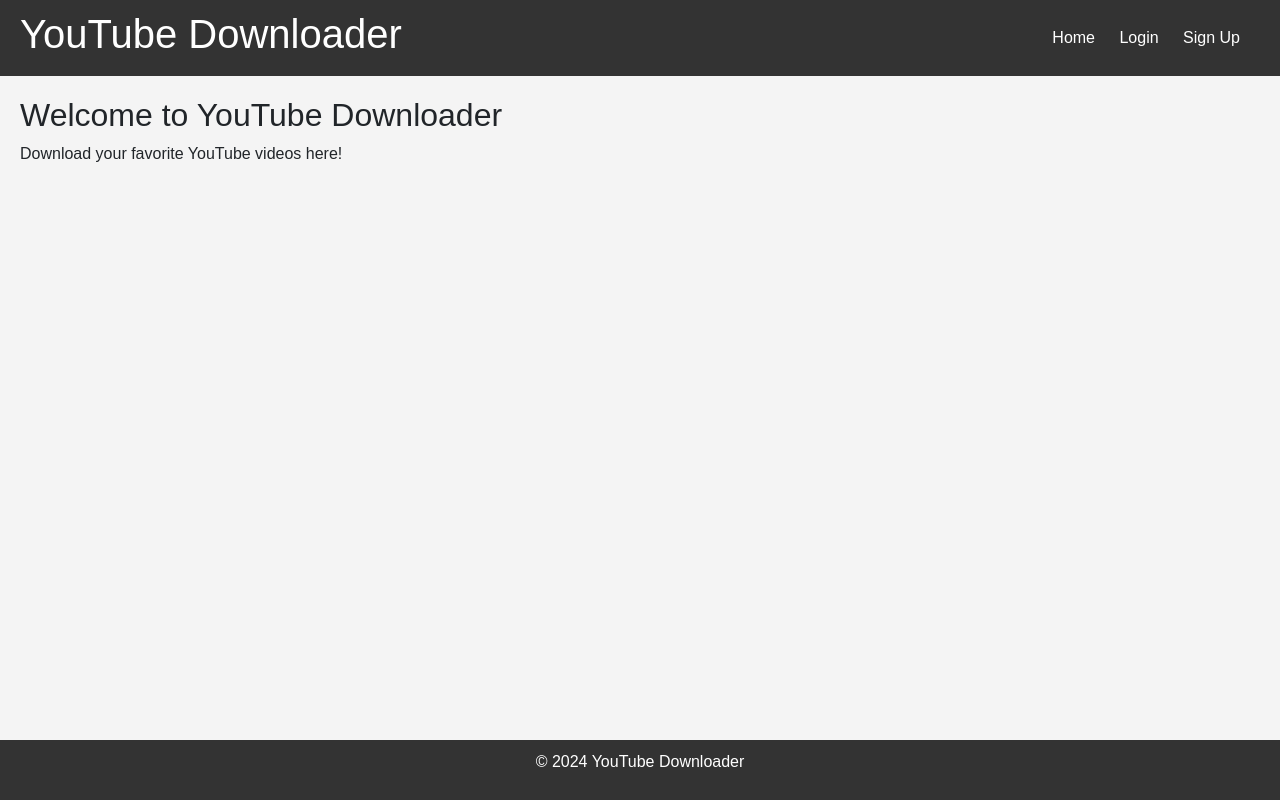
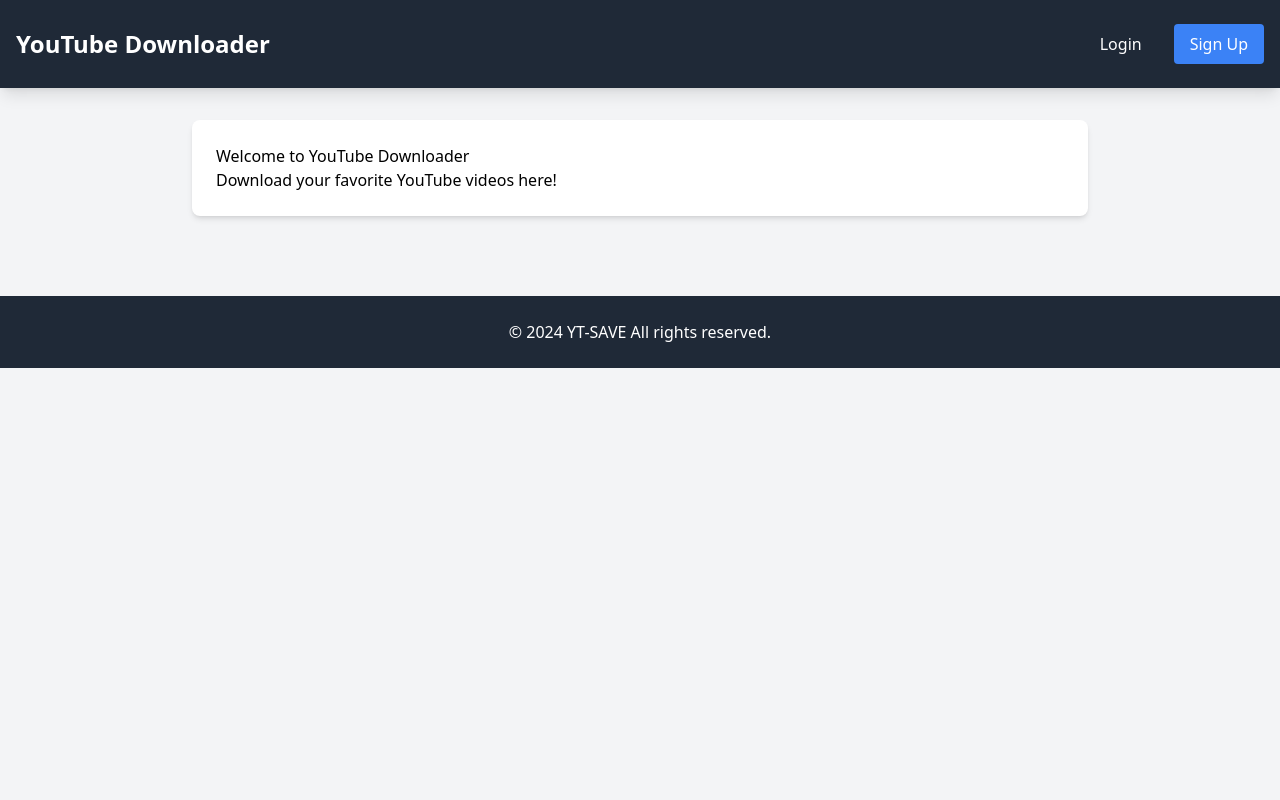
Before and after one commit to matthew-akinloye/yt-downloader, a Flask app: page / in a window 1280 px wide. Run offline with Flask 3, Linux system fonts and the light colour scheme; some libraries are stand-ins or nearby versions.

Commit message:
Update base.html

```diff
--- a/templates/base.html
+++ b/templates/base.html
@@ -3,36 +3,37 @@
 <head>
     <meta charset="UTF-8">
     <meta name="viewport" content="width=device-width, initial-scale=1.0">
-    <link href="https://cdn.jsdelivr.net/npm/bootstrap@5.0.2/dist/css/bootstrap.min.css" rel="stylesheet" integrity="sha384-EVSTQN3/azprG1Anm3QDgpJLIm9Nao0Yz1ztcQTwFspd3yD65VohhpuuCOmLASjC" crossorigin="anonymous">
-     <!-- Bootstrap CSS -->
-     <link href="https://cdn.jsdelivr.net/npm/bootstrap@5.0.2/dist/css/bootstrap.min.css" rel="stylesheet" integrity="sha384-EVSTQN3/azprG1Anm3QDgpJLIm9Nao0Yz1ztcQTwFspd3yD65VohhpuuCOmLASjC" crossorigin="anonymous">
+    <script src="https://cdn.tailwindcss.com"></script>
+    <title>{% block title %}{% endblock %}</title>
+</head>
+<body class="bg-gray-100">
+    <header class="bg-gray-800 text-white shadow-lg">
+        <div class="container mx-auto px-4 py-6">
+            <div class="flex flex-col md:flex-row items-center justify-between">
+                <h1 class="text-2xl font-bold mb-4 md:mb-0">YouTube Downloader</h1>
+                <nav class="flex space-x-4">
+                    {% if 'email' in session %}
+                        <a href="{{ url_for('profile') }}" class="hover:text-gray-300 px-4 py-2 rounded transition-colors">Profile</a>
+                        <a href="{{ url_for('logout') }}" class="hover:text-gray-300 px-4 py-2 rounded transition-colors">Logout</a>
+                    {% else %}
+                        <a href="{{ url_for('login') }}" class="hover:text-gray-300 px-4 py-2 rounded transition-colors">Login</a>
+                        <a href="{{ url_for('signup') }}" class="bg-blue-500 hover:bg-blue-600 text-white px-4 py-2 rounded transition-colors">Sign Up</a>
+                    {% endif %}
+                </nav>
+            </div>
+        </div>
+    </header>
 
-    <title>{% block title %}{% endblock %}</title>
-    <link rel="stylesheet" href="{{ url_for('static', filename='style.css') }}">
-    <script src="https://cdn.jsdelivr.net/npm/@popperjs/core@2.9.2/dist/umd/popper.min.js" integrity="sha384-IQsoLXl5PILFhosVNubq5LC7Qb9DXgDA9i+tQ8Zj3iwWAwPtgFTxbJ8NT4GN1R8p" crossorigin="anonymous"></script>
-<script src="https://cdn.jsdelivr.net/npm/bootstrap@5.0.2/dist/js/bootstrap.min.js" integrity="sha384-cVKIPhGWiC2Al4u+LWgxfKTRIcfu0JTxR+EQDz/bgldoEyl4H0zUF0QKbrJ0EcQF" crossorigin="anonymous"></script>
-</head>
-<body>
-    <header>
-        <h1>YouTube Downloader</h1>
-        <nav>
-            <ul>
-                <li><a href="{{ url_for('index') }}">Home</a></li>
-                {% if 'email' in session %}
-                    <li><a href="{{ url_for('profile') }}">Profile</a></li>
-                    <li><a href="{{ url_for('logout') }}">Logout</a></li>
-                {% else %}
-                    <li><a href="{{ url_for('login') }}">Login</a></li>
-                    <li><a href="{{ url_for('signup') }}">Sign Up</a></li>
-                {% endif %}
-            </ul>
-        </nav>
-    </header>
-    <main>
-        {% block content %}{% endblock %}
+    <main class="container mx-auto px-4 py-8">
+        <div class="max-w-4xl mx-auto bg-white rounded-lg shadow-md p-6">
+            {% block content %}{% endblock %}
+        </div>
     </main>
-    <footer>
-        <p>&copy; 2024 YouTube Downloader</p>
+
+    <footer class="bg-gray-800 text-white mt-12">
+        <div class="container mx-auto px-4 py-6">
+            <p class="text-center">&copy; 2024 YT-SAVE All rights reserved.</p>
+        </div>
     </footer>
 </body>
 </html>
```
